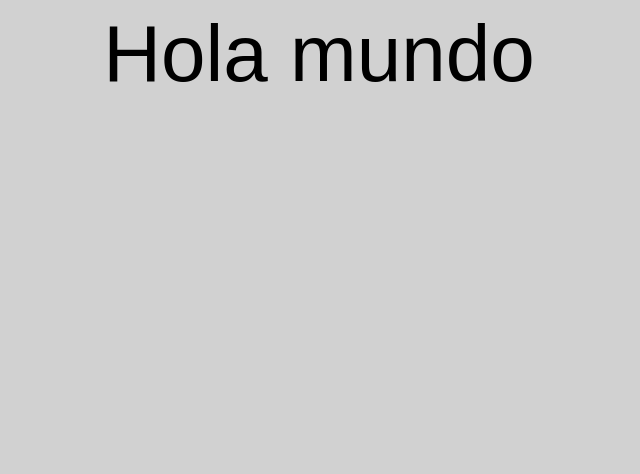
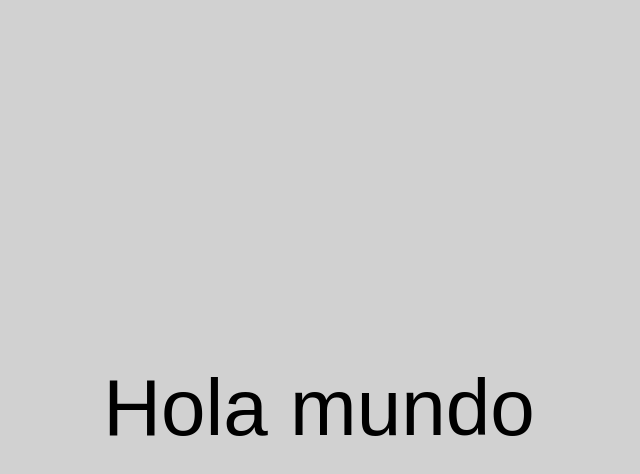
Before and after one commit to aaro700930/flutter-deep-linking-website, a plain HTML site: page index.html in a window 1280 px wide. Shown: the whole page, without its empty margins (329-969 px from the left). Drawn offline with Linux system fonts and the light colour scheme.

Commit message:
Intentando corregir centro vertical

```diff
--- a/styles.css
+++ b/styles.css
@@ -2,7 +2,7 @@ body {
     background-color: rgb(209, 209, 209);
     display: flex;
     width: 100vw;
-    height: 100wh;
+    height: 100vh;
     justify-content: center;
     align-items: center;
 
```
